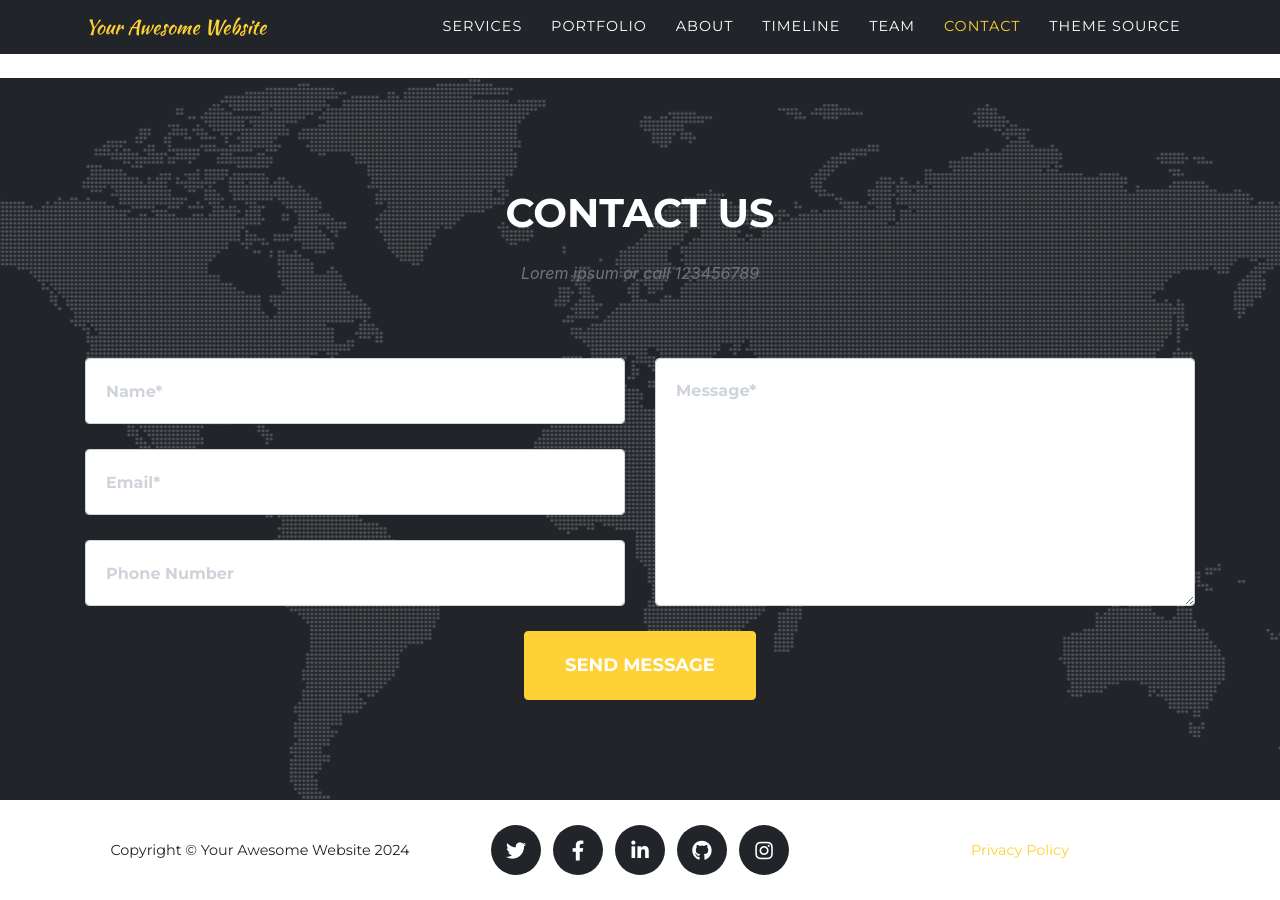
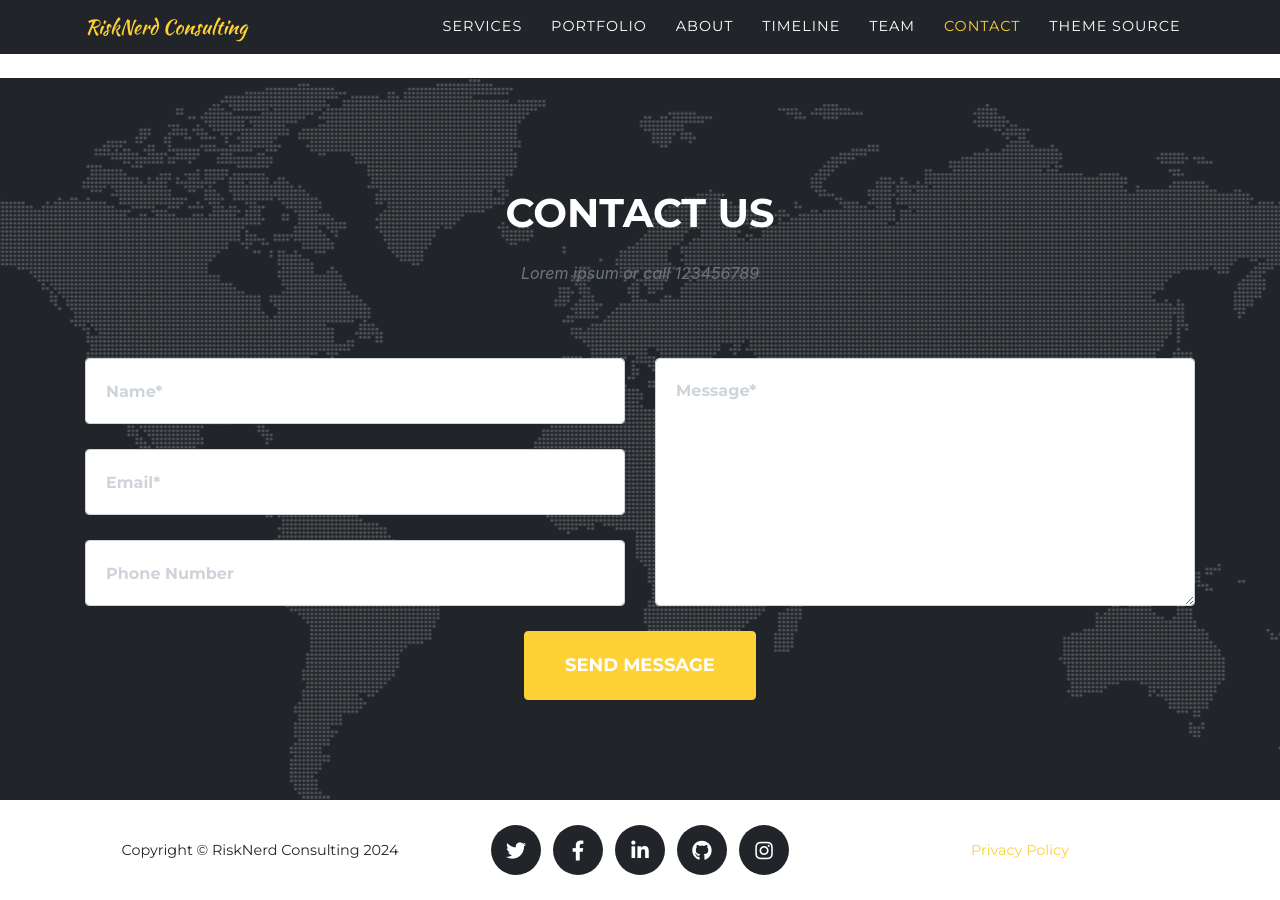
Before and after one commit to mattddickinson/risknerd3, a Jekyll site: the page built from index.md, in a window 1280 px wide and 900 px high, scrolled down 5690 px. Built offline with Jekyll 4.4.1, drawn with Linux system fonts in a browser that asks for light colours; some web fonts are replaced.

Commit message:
config.yml

```diff
--- a/_config.yml
+++ b/_config.yml
@@ -16,8 +16,8 @@ theme: jekyll-agency
 url    : "" # the base hostname & protocol for your site, e.g. http://example.com
 baseurl: "" # the subpath of your site, e.g. /blog
 
-title      : Your Awesome Website
-email      : your-email@example.com #this is also the email contact forms will go to
+title      : RiskNerd Consulting
+email      : info@risknerd.ca #this is also the email contact forms will go to
 description: "Site description"
 author     : Your Name
 logo:     #optional, defaults to site title
```
